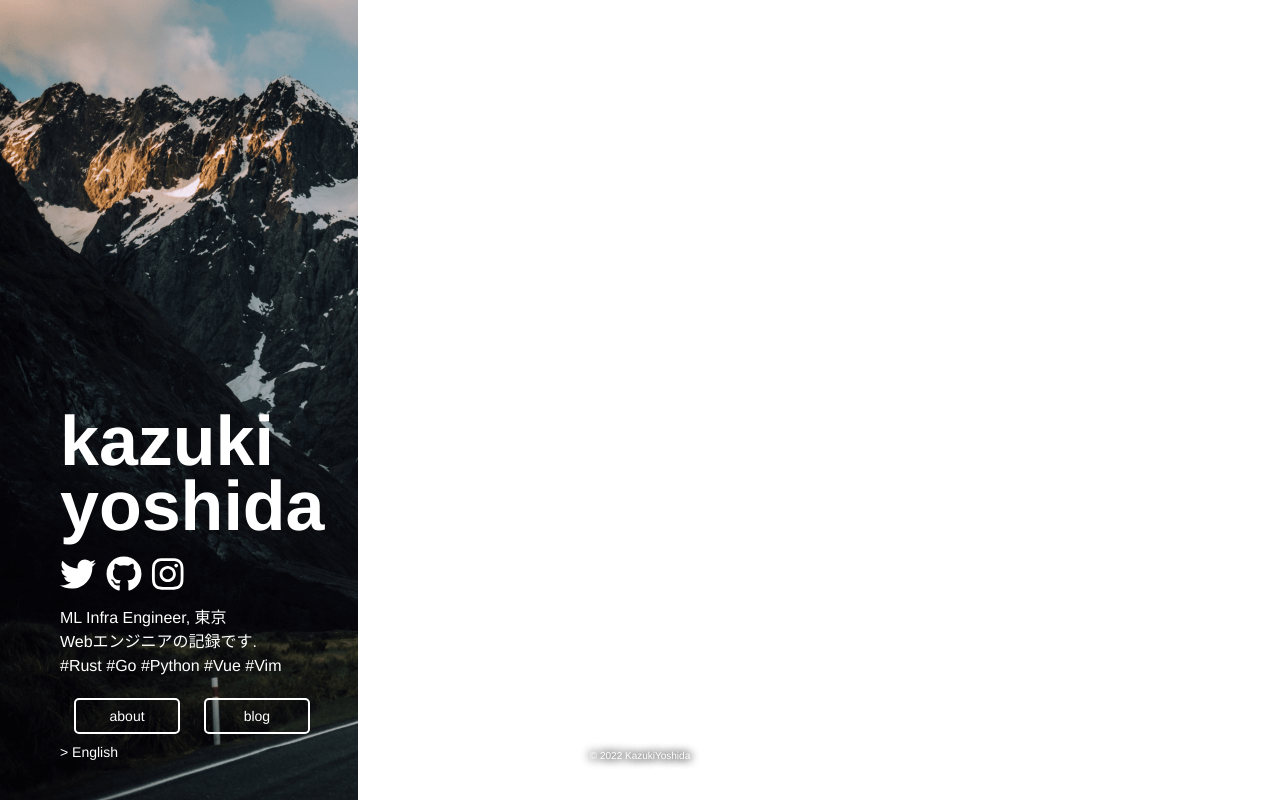
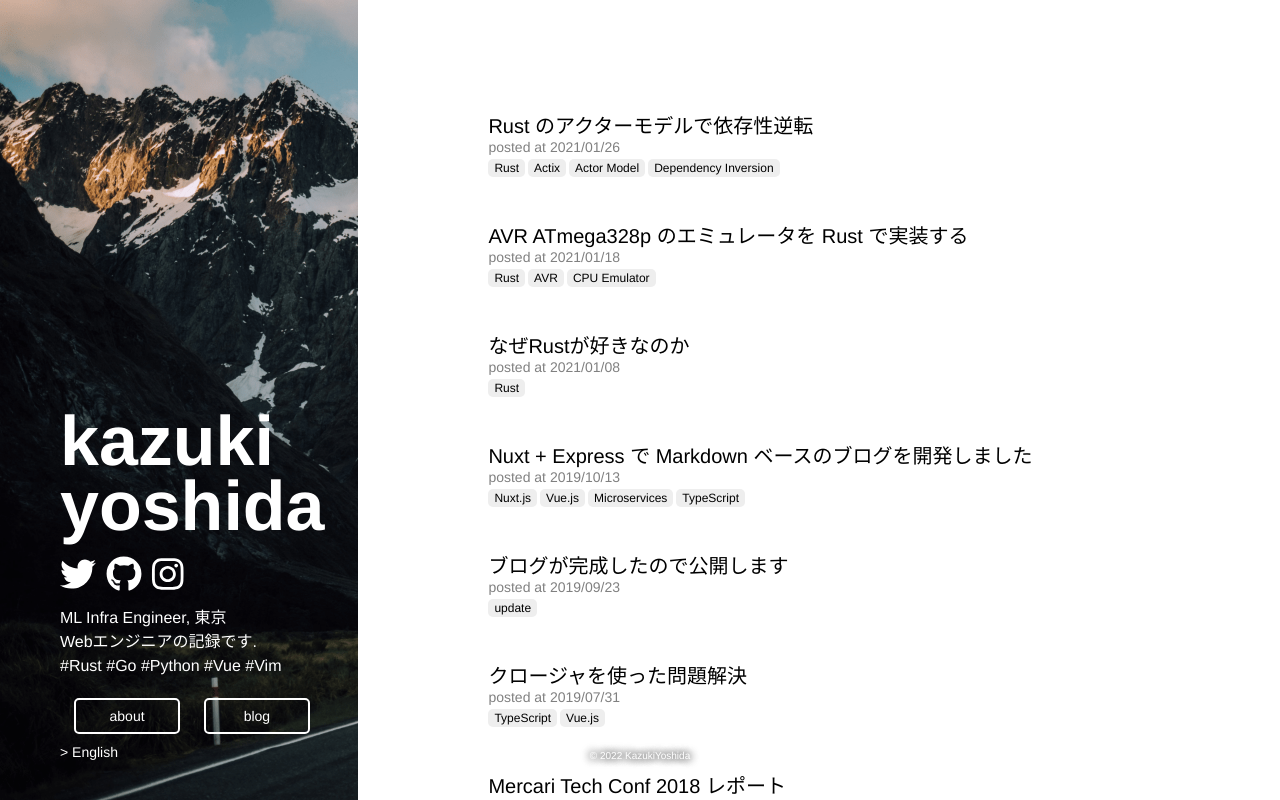
Before and after one commit to kazukiyoshida/blog, a Vue app: page /blog in a window 1280 px wide. Built offline with nearby package versions, Linux system fonts and the light colour scheme.

Commit message:
impl blog top page

```diff
--- /dev/null
+++ b/src/components/BlogTag.vue
@@ -0,0 +1,41 @@
+<template>
+  <div class="component">
+    <a href="#" class="tag">{{ name }}</a>
+  </div>
+</template>
+
+<script lang="ts">
+import { defineComponent } from 'vue';
+
+export default defineComponent({
+  name: 'BlogTag',
+  props: ['name'],
+});
+</script>
+
+<style lang="scss" scoped>
+.tag {
+  font-size: 12px;
+  font: bold;
+  color: black;
+  display: block;
+  text-align: center;
+  border-radius: 5px;
+  background-color: #EEEEEE;
+  display: inline-block;
+  padding: 2px 6px 2px 6px;
+
+  &:hover {
+    text-decoration: none;
+  }
+}
+
+a:visited, a {
+  color: black;
+  text-decoration: none;
+  &:hover {
+    color: gray;
+  }
+}
+
+</style>
--- /dev/null
+++ b/src/contents/index.json
@@ -0,0 +1,92 @@
+[
+{
+  "id": "ubuntu-gpu-tensorflow",
+  "title": "Ubuntu14.04 + GPU + TensorFlow 環境構築",
+  "created_at": "2016-06-19T00:00:00.000Z",
+  "updated_at": "2016-06-19T00:00:00.000Z",
+  "draft": false,
+  "tags": "TensorFlow,GPU",
+  "base": "2016-06-19.json"
+},
+{
+  "id": "tensorflow-data",
+  "title": "TensorFlowによるデータの読み込み",
+  "created_at": "2016-06-27T00:00:00.000Z",
+  "updated_at": "2016-06-27T00:00:00.000Z",
+  "draft": false,
+  "tags": "TensorFlow",
+  "base": "2016-06-27.json"
+},
+{
+  "id": "mercari-tech-conf",
+  "title": "Mercari Tech Conf 2018 レポート",
+  "created_at": "2018-10-09T00:00:00.000Z",
+  "updated_at": "2018-10-09T00:00:00.000Z",
+  "draft": false,
+  "tags": "Conference,Microservices",
+  "base": "2018-10-09.json"
+},
+{
+  "id": "closure",
+  "title": "クロージャを使った問題解決",
+  "created_at": "2019-07-31T00:00:00.000Z",
+  "updated_at": "2019-07-31T00:00:00.000Z",
+  "draft": false,
+  "tags": "TypeScript,Vue.js",
+  "base": "2019-07-31.json"
+},
+{
+  "id": "blog-release",
+  "title": "ブログが完成したので公開します",
+  "created_at": "2019-09-23T00:00:00.000Z",
+  "updated_at": "2019-09-23T00:00:00.000Z",
+  "draft": false,
+  "tags": "update",
+  "base": "2019-09-23.json"
+},
+{
+  "id": "nuxt-blog",
+  "title": "Nuxt + Express で Markdown ベースのブログを開発しました",
+  "created_at": "2019-10-13T00:00:00.000Z",
+  "updated_at": "2019-10-13T00:00:00.000Z",
+  "draft": false,
+  "tags": "Nuxt.js,Vue.js,Microservices,TypeScript",
+  "base": "2019-10-13.json"
+},
+{
+  "id": "Why-I-like-Rust",
+  "title": "なぜRustが好きなのか",
+  "created_at": "2021-01-08T00:00:00.000Z",
+  "updated_at": "2021-01-08T00:00:00.000Z",
+  "draft": false,
+  "tags": "Rust",
+  "base": "2021-01-08.json"
+},
+{
+  "id": "AVR-emulator",
+  "title": "AVR ATmega328p のエミュレータを Rust で実装する",
+  "created_at": "2021-01-18T00:00:00.000Z",
+  "updated_at": "2021-01-18T00:00:00.000Z",
+  "draft": false,
+  "tags": "Rust,AVR,CPU Emulator",
+  "base": "2021-01-18.json"
+},
+{
+  "id": "actor-model-DI",
+  "title": "Rust のアクターモデルで依存性逆転",
+  "created_at": "2021-01-26T00:00:00.000Z",
+  "updated_at": "2021-01-26T00:00:00.000Z",
+  "draft": false,
+  "tags": "Rust,Actix,Actor Model,Dependency Inversion",
+  "base": "2021-01-26.json"
+},
+{
+  "id": "monolith-to-microservices",
+  "title": "「モノリスからマイクロサービスへ」が勉強になった",
+  "created_at": "2021-01-28T00:00:00.000Z",
+  "updated_at": "2021-01-28T00:00:00.000Z",
+  "draft": true,
+  "tags": "Microservices,Record of Reading",
+  "base": "2021-01-28.json"
+}
+]
--- a/src/views/BlogTop.vue
+++ b/src/views/BlogTop.vue
@@ -2,17 +2,39 @@
   <div class="component">
     <div class="wrapSpHeader"></div>
     <div class="wrapAllBlogs">
-      <div class="wrapBlog"></div>
+      <div v-for="post in posts.reverse().filter((x) => !x.draft)" :key="post.id">
+        <div class="wrapBlog">
+          <router-link :to="'/blog/' + post.id" class="blog">
+            <p class="title">{{ post.title }}</p>
+            <p class="createdAt">posted at {{ convertDate(post.created_at) }}</p>
+            <div v-for="tag in post.tags.split(',')" :key="tag" class="tag">
+              <BlogTag :name="tag" />
+            </div>
+          </router-link>
+        </div>
+      </div>
     </div>
   </div>
 </template>
 
 <script lang="ts">
 import { defineComponent } from 'vue';
+import moment from 'moment';
+import posts from '../contents/index.json'
+import BlogTag from '../components/BlogTag.vue'
 
 export default defineComponent({
   name: 'BlotTop',
-  components: {},
+  components: { BlogTag },
+  setup() {
+    const convertDate = (dt: string): string => {
+      return moment(Date.parse(dt)).format('YYYY/MM/DD')
+    }
+    return {
+      posts,
+      convertDate,
+    }
+  }
 });
 </script>
 
@@ -63,6 +85,7 @@ export default defineComponent({
 
 .tag {
   display: inline-block;
+  padding: 3px 3px 3px 0px;
 }
 
 a:visited, a {
```
